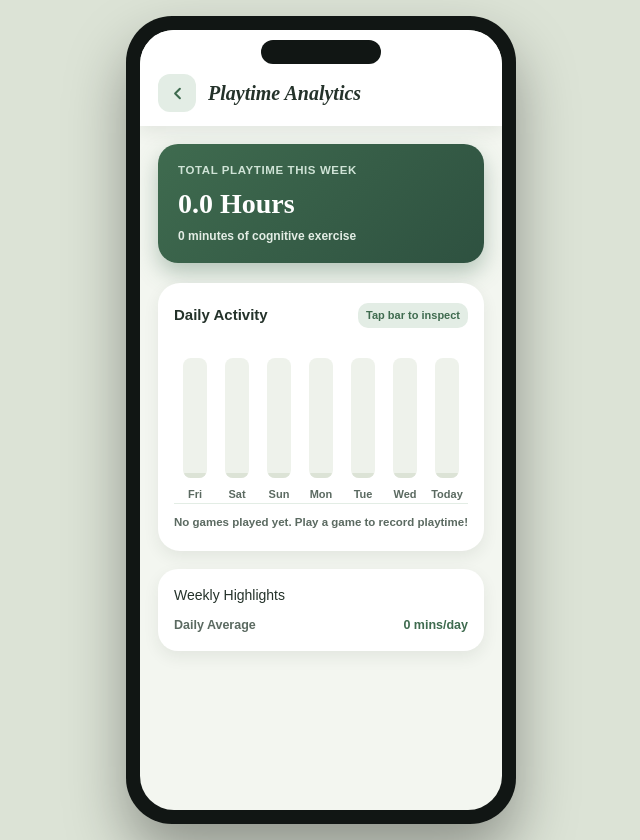
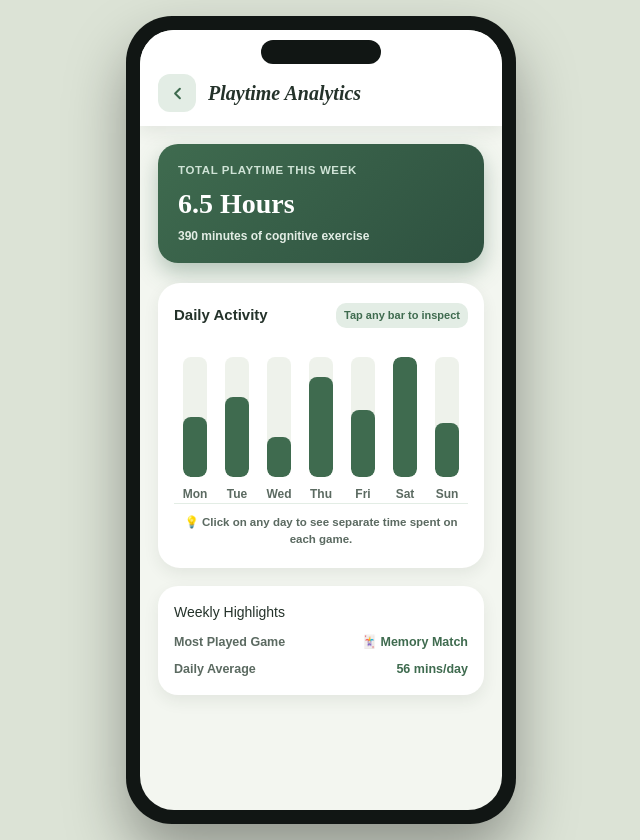
Before and after one commit to adeshbilvane-source/Team_NeuroNest, a React (Vite) app: page /patient/analytics in a window 1280 px wide. Shown: the whole page, without its empty margins (319-959 px from the left). Built offline with nearby package versions, Linux system fonts and the light colour scheme.

Commit message:
analytics.tsx updated

```diff
--- a/src/pages/patient/AnalyticsPage.tsx
+++ b/src/pages/patient/AnalyticsPage.tsx
@@ -1,4 +1,4 @@
-import { useState, useEffect } from 'react';
+import { useState } from 'react';
 import { useNavigate } from 'react-router-dom';
 
 interface GameBreakdown {
@@ -17,47 +17,83 @@ interface DailyRecord {
 
 export default function PatientAnalyticsPage() {
   const navigate = useNavigate();
-  const [weeklyData, setWeeklyData] = useState<DailyRecord[]>([]);
+
+  const weeklyData: DailyRecord[] = [
+    {
+      day: 'Mon',
+      date: '21 Aug',
+      totalMinutes: 45,
+      games: [
+        { name: 'Memory Match', minutes: 20, icon: '🃏', color: '#3F6B4F' },
+        { name: 'Jigsaw Puzzle', minutes: 15, icon: '🧩', color: '#D98A2B' },
+        { name: 'Button Sorting', minutes: 10, icon: '🔘', color: '#3E7FB8' }
+      ]
+    },
+    {
+      day: 'Tue',
+      date: '22 Aug',
+      totalMinutes: 60,
+      games: [
+        { name: 'Identify Picture', minutes: 25, icon: '🖼️', color: '#8A5A1C' },
+        { name: 'Memory Match', minutes: 20, icon: '🃏', color: '#3F6B4F' },
+        { name: 'Jigsaw Puzzle', minutes: 15, icon: '🧩', color: '#D98A2B' }
+      ]
+    },
+    {
+      day: 'Wed',
+      date: '23 Aug',
+      totalMinutes: 30,
+      games: [
+        { name: 'Button Sorting', minutes: 15, icon: '🔘', color: '#3E7FB8' },
+        { name: 'Identify Picture', minutes: 15, icon: '🖼️', color: '#8A5A1C' }
+      ]
+    },
+    {
+      day: 'Thu',
+      date: '24 Aug',
+      totalMinutes: 75,
+      games: [
+        { name: 'Memory Match', minutes: 30, icon: '🃏', color: '#3F6B4F' },
+        { name: 'Jigsaw Puzzle', minutes: 25, icon: '🧩', color: '#D98A2B' },
+        { name: 'Button Sorting', minutes: 20, icon: '🔘', color: '#3E7FB8' }
+      ]
+    },
+    {
+      day: 'Fri',
+      date: '25 Aug',
+      totalMinutes: 50,
+      games: [
+        { name: 'Identify Picture', minutes: 20, icon: '🖼️', color: '#8A5A1C' },
+        { name: 'Memory Match', minutes: 30, icon: '🃏', color: '#3F6B4F' }
+      ]
+    },
+    {
+      day: 'Sat',
+      date: '26 Aug',
+      totalMinutes: 90,
+      games: [
+        { name: 'Memory Match', minutes: 35, icon: '🃏', color: '#3F6B4F' },
+        { name: 'Jigsaw Puzzle', minutes: 30, icon: '🧩', color: '#D98A2B' },
+        { name: 'Identify Picture', minutes: 15, icon: '🖼️', color: '#8A5A1C' },
+        { name: 'Button Sorting', minutes: 10, icon: '🔘', color: '#3E7FB8' }
+      ]
+    },
+    {
+      day: 'Sun',
+      date: 'Today',
+      totalMinutes: 40,
+      games: [
+        { name: 'Memory Match', minutes: 25, icon: '🃏', color: '#3F6B4F' },
+        { name: 'Button Sorting', minutes: 15, icon: '🔘', color: '#3E7FB8' }
+      ]
+    }
+  ];
+
   const [selectedDay, setSelectedDay] = useState<DailyRecord | null>(null);
-
-  useEffect(() => {
-    const raw = localStorage.getItem('sahayak_game_analytics');
-    const storedData = raw ? JSON.parse(raw) : {};
-
-    const daysList = ['Sun', 'Mon', 'Tue', 'Wed', 'Thu', 'Fri', 'Sat'];
-    const past7Days: DailyRecord[] = [];
-
-    for (let i = 6; i >= 0; i--) {
-      const d = new Date();
-      d.setDate(d.getDate() - i);
-      const key = d.toISOString().split('T')[0];
-      const dayName = daysList[d.getDay()];
-      const dateStr = d.toLocaleDateString('en-US', { day: 'numeric', month: 'short' });
-
-      const dayGamesObj = storedData[key] || {};
-      const games: GameBreakdown[] = Object.keys(dayGamesObj).map((gName) => ({
-        name: gName,
-        minutes: dayGamesObj[gName].minutes,
-        icon: dayGamesObj[gName].icon,
-        color: dayGamesObj[gName].color
-      }));
-
-      const totalMinutes = games.reduce((acc, curr) => acc + curr.minutes, 0);
-
-      past7Days.push({
-        day: i === 0 ? 'Today' : dayName,
-        date: dateStr,
-        totalMinutes,
-        games
-      });
-    }
-
-    setWeeklyData(past7Days);
-  }, []);
 
   const totalWeeklyMinutes = weeklyData.reduce((acc, curr) => acc + curr.totalMinutes, 0);
   const totalHours = (totalWeeklyMinutes / 60).toFixed(1);
-  const maxMinutes = Math.max(...weeklyData.map(d => d.totalMinutes), 10);
+  const maxMinutes = Math.max(...weeklyData.map(d => d.totalMinutes));
 
   return (
     <div className="analytics-root-container">
@@ -67,6 +103,7 @@ export default function PatientAnalyticsPage() {
           --green: #3F6B4F; --green-tint: #E3EDE5; --green-dark: #2E5140;
           --marigold: #D98A2B; --marigold-tint: #FBEEDA;
           --white: #FFFFFF; --shadow: 0 6px 16px rgba(36,50,42,0.08);
+          --blue: #3E7FB8; --blue-tint: #E1EDF6;
         }
         .analytics-root-container {
           display: flex; align-items: center; justify-content: center; min-height: 100vh;
@@ -95,6 +132,7 @@ export default function PatientAnalyticsPage() {
         .page-header h1 { font-family: 'Fraunces', serif; font-style: italic; font-weight: 600; font-size: 20px; color: var(--ink); margin: 0; }
         .content { flex: 1; overflow-y: auto; padding: 18px 18px 26px 18px; }
 
+        /* Summary Metric Card */
         .summary-card {
           background: linear-gradient(135deg, var(--green) 0%, var(--green-dark) 100%);
           border-radius: 20px; padding: 18px 20px; color: #fff; box-shadow: 0 10px 22px rgba(63,107,79,0.35);
@@ -104,6 +142,7 @@ export default function PatientAnalyticsPage() {
         .summary-card .val { font-size: 28px; font-weight: 900; margin-top: 4px; font-family: 'Fraunces', serif; }
         .summary-card .sub { font-size: 12px; font-weight: 700; color: #E3EDE5; margin-top: 2px; }
 
+        /* Graph Chart Container */
         .chart-card {
           background: var(--white); border-radius: 22px; padding: 20px 16px;
           box-shadow: var(--shadow); margin-bottom: 18px;
@@ -127,14 +166,15 @@ export default function PatientAnalyticsPage() {
         }
         .bar-fill {
           width: 100%; border-radius: 8px; background: var(--green);
-          transition: height 0.4s ease;
+          transition: height 0.4s ease, background 0.2s ease;
         }
         .bar-col.active .bar-fill { background: var(--marigold); }
-        .bar-label { font-size: 11px; font-weight: 800; color: var(--ink-soft); }
+        .bar-label { font-size: 12px; font-weight: 800; color: var(--ink-soft); }
         .bar-col.active .bar-label { color: var(--marigold); font-weight: 900; }
 
         .hint-text { text-align: center; font-size: 11.5px; font-weight: 700; color: var(--ink-soft); margin-top: 10px; }
 
+        /* Modal / Detail View */
         .modal-overlay {
           position: fixed; inset: 0; background: rgba(36,50,42,0.45);
           display: flex; align-items: flex-end; justify-content: center; z-index: 100;
@@ -179,21 +219,23 @@ export default function PatientAnalyticsPage() {
           </div>
 
           <div className="content">
+            {/* Total Playtime Summary */}
             <div className="summary-card">
               <div className="label">Total Playtime This Week</div>
               <div className="val">{totalHours} Hours</div>
               <div className="sub">{totalWeeklyMinutes} minutes of cognitive exercise</div>
             </div>
 
+            {/* Interactive Graph Chart */}
             <div className="chart-card">
               <div className="chart-header">
                 <h3>Daily Activity</h3>
-                <span>Tap bar to inspect</span>
+                <span>Tap any bar to inspect</span>
               </div>
 
               <div className="bars-container">
                 {weeklyData.map((d, idx) => {
-                  const heightPercent = d.totalMinutes > 0 ? (d.totalMinutes / maxMinutes) * 100 : 4;
+                  const heightPercent = (d.totalMinutes / maxMinutes) * 100;
                   const isSelected = selectedDay?.day === d.day;
                   return (
                     <div
@@ -204,10 +246,7 @@ export default function PatientAnalyticsPage() {
                       <div className="bar-wrapper">
                         <div
                           className="bar-fill"
-                          style={{
-                            height: `${heightPercent}%`,
-                            background: d.totalMinutes === 0 ? '#DCE3D6' : undefined
-                          }}
+                          style={{ height: `${heightPercent}%` }}
                         />
                       </div>
                       <span className="bar-label">{d.day}</span>
@@ -217,14 +256,17 @@ export default function PatientAnalyticsPage() {
               </div>
 
               <div className="hint-text">
-                {totalWeeklyMinutes === 0
-                  ? 'No games played yet. Play a game to record playtime!'
-                  : '💡 Tap on any bar to see the detailed game breakdown.'}
+                💡 Click on any day to see separate time spent on each game.
               </div>
             </div>
 
+            {/* Quick Insights List */}
             <div style={{ background: 'var(--white)', borderRadius: '20px', padding: '16px', boxShadow: 'var(--shadow)' }}>
               <h4 style={{ margin: '0 0 10px 0', fontSize: '14px', color: 'var(--ink)' }}>Weekly Highlights</h4>
+              <div style={{ display: 'flex', justifyContent: 'space-between', fontSize: '12.5px', fontWeight: 700, color: 'var(--ink-soft)', marginBottom: '8px' }}>
+                <span>Most Played Game</span>
+                <span style={{ color: 'var(--green)', fontWeight: 800 }}>🃏 Memory Match</span>
+              </div>
               <div style={{ display: 'flex', justifyContent: 'space-between', fontSize: '12.5px', fontWeight: 700, color: 'var(--ink-soft)' }}>
                 <span>Daily Average</span>
                 <span style={{ color: 'var(--green)', fontWeight: 800 }}>{Math.round(totalWeeklyMinutes / 7)} mins/day</span>
@@ -232,6 +274,7 @@ export default function PatientAnalyticsPage() {
             </div>
           </div>
 
+          {/* Drill-down Detail Modal */}
           {selectedDay && (
             <div className="modal-overlay" onClick={() => setSelectedDay(null)}>
               <div className="detail-sheet" onClick={(e) => e.stopPropagation()}>
@@ -245,14 +288,9 @@ export default function PatientAnalyticsPage() {
                   <button className="close-btn" onClick={() => setSelectedDay(null)}>✕</button>
                 </div>
 
-                {selectedDay.games.length === 0 ? (
-                  <p style={{ textAlign: 'center', color: 'var(--ink-soft)', padding: '20px 0', fontWeight: 700 }}>
-                    No games were played on this day.
-                  </p>
-                ) : (
                 <div className="game-breakdown-list">
                   {selectedDay.games.map((g, i) => {
-                      const percent = selectedDay.totalMinutes > 0 ? Math.round((g.minutes / selectedDay.totalMinutes) * 100) : 0;
+                    const percent = Math.round((g.minutes / selectedDay.totalMinutes) * 100);
                     return (
                       <div key={i} className="game-row">
                         <div className="game-icon">{g.icon}</div>
@@ -270,7 +308,6 @@ export default function PatientAnalyticsPage() {
                     );
                   })}
                 </div>
-                )}
               </div>
             </div>
           )}
```
Lines whose indentation alone changed are shown as unchanged.
